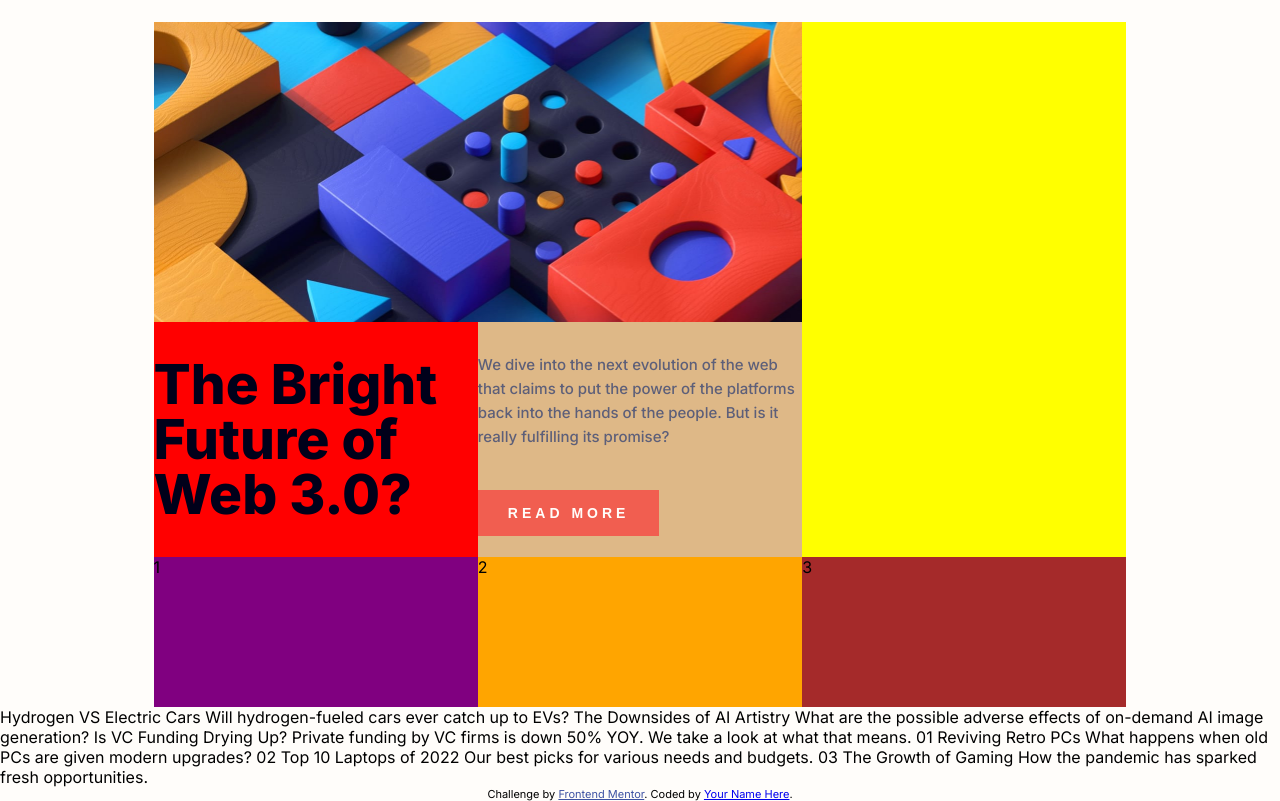
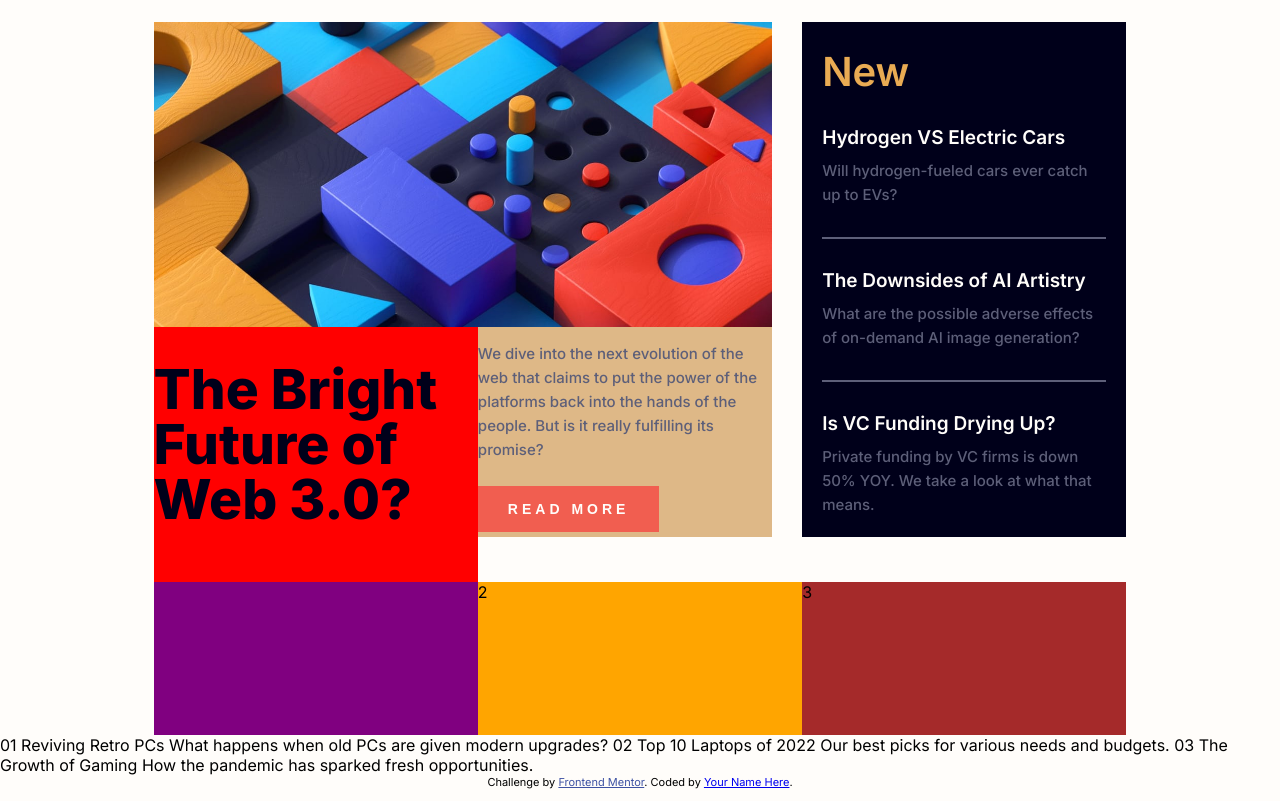
Before and after one commit to mateusz-przybyla/News-homepage, a plain HTML site: page index.html in a window 1280 px wide. Shown: the part 63-864 px from the top of the page. Drawn offline with Linux system fonts and the light colour scheme.

Commit message:
Implemented -New- article

```diff
--- a/index.html
+++ b/index.html
@@ -41,8 +41,8 @@
 
     <main class="main">
       <article class="main__a"></article>
-      <article class="main__b heading heading--lg">
-        The Bright Future of Web 3.0?
+      <article class="main__b">
+        <h1 class="heading heading--large">The Bright Future of Web 3.0?</h1>
       </article>
       <article class="main__c">
         <p class="c__par text">
@@ -52,18 +52,39 @@
         </p>
         <button class="c__btn btn">Read more</button>
       </article>
-      <article class="main__d"></article>
-      <article class="main__e">1</article>
+      <article class="main__d">
+        <h2 class="d__h2 heading heading--big heading--gold">New</h2>
+        <h3 class="d__h3 heading heading--medium heading--white">
+          Hydrogen VS Electric Cars
+        </h3>
+        <p class="d__par text">
+          Will hydrogen-fueled cars ever catch up to EVs?
+        </p>
+        <hr />
+        <h3 class="d__h3 heading heading--medium heading--white">
+          The Downsides of AI Artistry
+        </h3>
+        <p class="d__par text">
+          What are the possible adverse effects of on-demand AI image
+          generation?
+        </p>
+        <hr />
+        <h3 class="d__h3 heading heading--medium heading--white">
+          Is VC Funding Drying Up?
+        </h3>
+        <p class="d__par text">
+          Private funding by VC firms is down 50% YOY. We take a look at what
+          that means.
+        </p>
+      </article>
+      <article class="main__e"></article>
       <article class="main__f">2</article>
       <article class="main__g">3</article>
     </main>
-    Hydrogen VS Electric Cars Will hydrogen-fueled cars ever catch up to EVs?
-    The Downsides of AI Artistry What are the possible adverse effects of
-    on-demand AI image generation? Is VC Funding Drying Up? Private funding by
-    VC firms is down 50% YOY. We take a look at what that means. 01 Reviving
-    Retro PCs What happens when old PCs are given modern upgrades? 02 Top 10
-    Laptops of 2022 Our best picks for various needs and budgets. 03 The Growth
-    of Gaming How the pandemic has sparked fresh opportunities.
+
+    01 Reviving Retro PCs What happens when old PCs are given modern upgrades?
+    02 Top 10 Laptops of 2022 Our best picks for various needs and budgets. 03
+    The Growth of Gaming How the pandemic has sparked fresh opportunities.
     <footer class="attribution">
       Challenge by
       <a
--- a/styles/main.scss
+++ b/styles/main.scss
@@ -22,13 +22,41 @@ body {
   line-height: 1.6;
 }
 
+hr {
+  border: 0.1px solid $dark-grayish-blue;
+  margin: 30px 0 30px 0;
+}
+
 .heading {
   color: $very-dark-blue;
   font-weight: 800;
 
-  &--lg {
+  &--large {
     font-size: 40px;
     line-height: 1;
+  }
+
+  &--big {
+    font-size: 30px;
+    font-weight: 600;
+  }
+
+  &--medium {
+    font-size: 19px;
+    font-weight: 600;
+  }
+
+  &--small {
+    font-size: 17px;
+    font-weight: 600;
+  }
+
+  &--white {
+    color: $off-white;
+  }
+
+  &--gold {
+    color: $soft-orange;
   }
 }
 
@@ -136,6 +164,7 @@ body {
     display: flex;
     flex-direction: column;
     justify-content: center;
+    margin-bottom: 45px;
 
     .c__btn {
       background-color: $soft-red;
@@ -153,6 +182,15 @@ body {
   &__d {
     background-color: $very-dark-blue;
     min-height: 200px;
+    padding: 0 20px 20px 20px;
+
+    .d__h2 {
+      padding: 25px 0 30px 0;
+    }
+
+    .d__h3 {
+      padding-bottom: 10px;
+    }
   }
 
   &__e {
@@ -183,14 +221,6 @@ body {
 }
 
 /*MEDIA QUERIES*/
-
-@media (min-width: 400px) {
-  .main {
-    &__a {
-      background-image: url("../assets/images/image-web-3-desktop.jpg");
-    }
-  }
-}
 
 @media (min-width: 600px) {
   .header {
@@ -224,8 +254,9 @@ body {
     margin-right: 6%;
 
     &__a {
-      background-image: url("../assets/images/image-web-3-desktop.jpg");
+      background-image: url("../assets/images/image-web-3-mobile.jpg");
       order: 1;
+      margin-right: 15px;
     }
 
     &__b {
@@ -234,6 +265,7 @@ body {
       min-height: 200px;
       align-items: start;
       padding-top: 35px;
+      margin-right: 15px;
     }
 
     &__c {
@@ -242,10 +274,11 @@ body {
       min-height: 200px;
       justify-content: space-evenly;
       padding-top: 10px;
+      margin-right: 15px;
     }
 
     &__d {
-      background-color: yellow;
+      background-color: $very-dark-blue;
       order: 2;
       grid-row: span 2;
       min-height: 200px;
@@ -270,8 +303,12 @@ body {
 
 @media (min-width: 800px) {
   .heading {
-    &--lg {
+    &--large {
       font-size: 45px;
+    }
+
+    &--big {
+      font-size: 35px;
     }
   }
 
@@ -295,8 +332,10 @@ body {
 
     &__a {
       background-image: url("../assets/images/image-web-3-desktop.jpg");
+      background-size: cover;
       grid-column: span 2;
       order: 1;
+      margin-right: 30px;
     }
 
     &__b {
@@ -305,6 +344,7 @@ body {
       min-height: 200px;
       align-items: start;
       padding-top: 35px;
+      margin-right: 0px;
     }
 
     &__c {
@@ -313,10 +353,11 @@ body {
       min-height: 200px;
       justify-content: space-evenly;
       padding-top: 10px;
+      margin-right: 30px;
     }
 
     &__d {
-      background-color: yellow;
+      background-color: $very-dark-blue;
       order: 2;
       grid-row: span 2;
       min-height: 200px;
@@ -341,8 +382,12 @@ body {
 
 @media (min-width: 1000px) {
   .heading {
-    &--lg {
+    &--large {
       font-size: 55px;
+    }
+
+    &--big {
+      font-size: 40px;
     }
   }
 
@@ -360,5 +405,9 @@ body {
   .main {
     margin-left: 12%;
     margin-right: 12%;
+
+    &__d {
+      margin-bottom: 45px;
+    }
   }
 }
```
Also changed, not shown: styles/main.css, styles/main.min.css.
